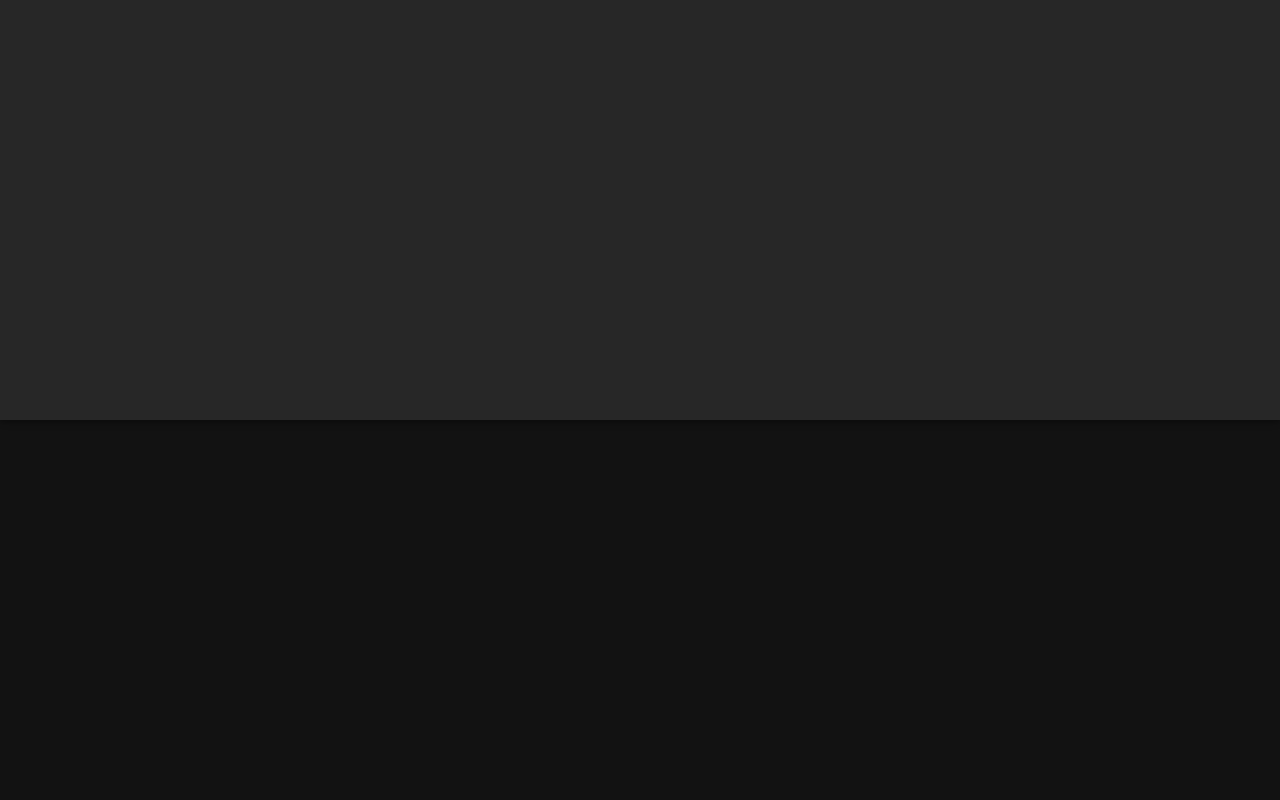
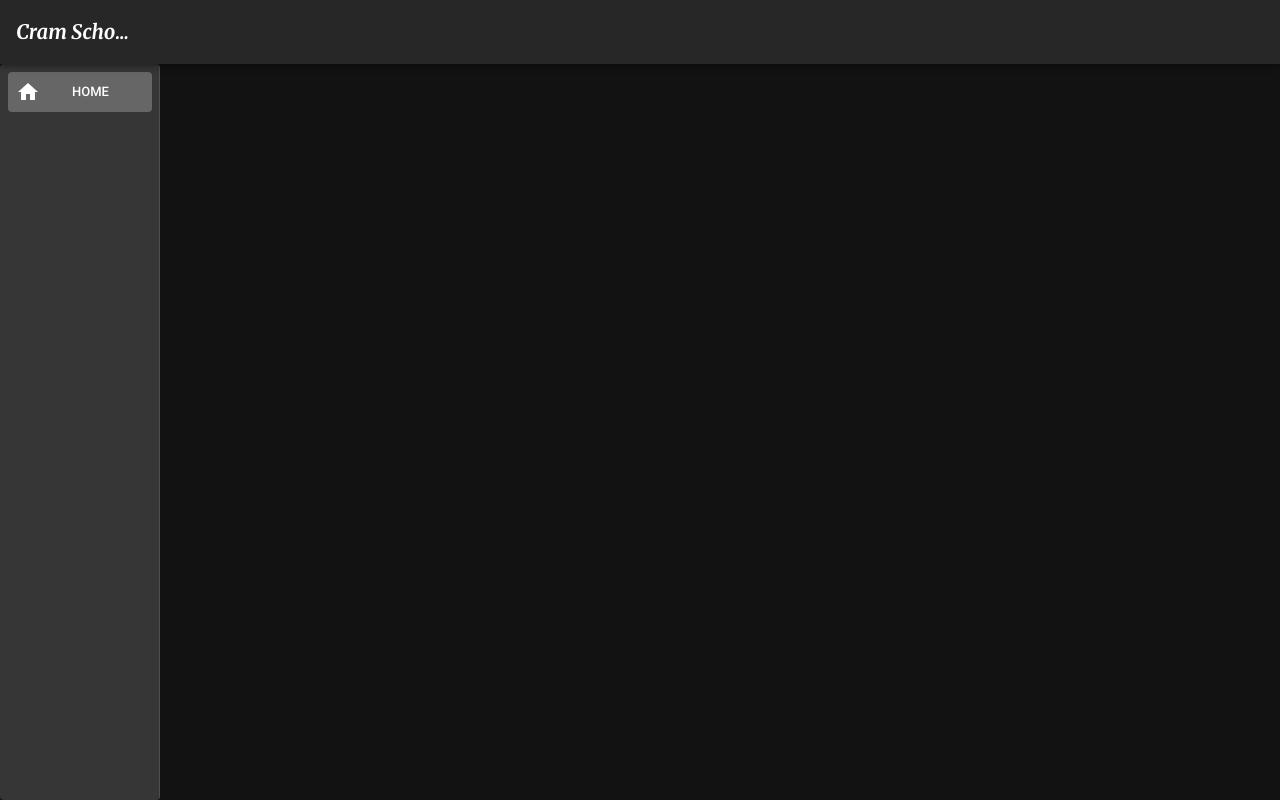
Before and after one commit to unyooon/CSMSite.FrontView, a Nuxt app: page / in a window 1280 px wide. Built offline with nearby package versions, Linux system fonts and the light colour scheme.

Commit message:
ヘッダーとサイドバー実装

```diff
--- a/assets/vuetify.scss
+++ b/assets/vuetify.scss
@@ -1,6 +1,11 @@
-.v-app-bar-title__placeholder {
-  font-family: 'Merriweather', sans-serif;
-}
+.v-app-bar-title__placeholder,
 .v-app-bar-title__content {
   font-family: 'Merriweather', sans-serif;
 }
+.nuxt-link-exact-active,
+.nuxt-link-active {
+  text-decoration: none;
+}
+.v-application a {
+  color: white !important;
+}
--- a/components/header/Appbar.vue
+++ /dev/null
@@ -1,3 +0,0 @@
-<template>
-  <v-app-bar color=""></v-app-bar>
-</template>
--- /dev/null
+++ b/components/layouts/Appbar.vue
@@ -0,0 +1,22 @@
+<template>
+  <v-app-bar dark app clipped-left>
+    <v-app-bar-title>Cram School</v-app-bar-title>
+  </v-app-bar>
+</template>
+
+<script lang="ts">
+import Vue from 'vue'
+
+type Data = {}
+
+export default Vue.extend({
+  data: (): Data => {
+    return {}
+  },
+  methods: {
+    openDrawer() {
+      this.$emit('openDrawer')
+    },
+  },
+})
+</script>
--- /dev/null
+++ b/components/layouts/Header.vue
@@ -0,0 +1,19 @@
+<template>
+  <div>
+    <Appbar />
+    <SideBar />
+  </div>
+</template>
+
+<script lang="ts">
+import Vue from 'vue'
+
+type Data = {}
+
+export default Vue.extend({
+  data: (): Data => {
+    return {}
+  },
+  methods: {},
+})
+</script>
--- /dev/null
+++ b/components/layouts/SideBar.vue
@@ -0,0 +1,57 @@
+<template>
+  <v-card>
+    <v-navigation-drawer permanent app clipped width="160px">
+      <v-list nav dense>
+        <v-list-item-group
+          v-for="(item, i) in sideBarItems"
+          :key="i"
+          v-model="group"
+          mandatory
+        >
+          <NuxtLink :to="item.url">
+            <v-list-item>
+              <v-list-item-icon>
+                <v-icon> {{ item.icon }} </v-icon>
+              </v-list-item-icon>
+              <v-list-item-title>{{ item.title }}</v-list-item-title>
+            </v-list-item>
+          </NuxtLink>
+        </v-list-item-group>
+      </v-list>
+    </v-navigation-drawer>
+  </v-card>
+</template>
+
+<script lang="ts">
+import Vue from 'vue'
+
+interface ISideBarItem {
+  icon: string
+  title: string
+  url: string
+}
+
+type Data = {
+  group: number | null
+}
+
+export default Vue.extend({
+  props: {},
+  data: (): Data => {
+    return {
+      group: null,
+    }
+  },
+  computed: {
+    sideBarItems(): ISideBarItem[] {
+      return [
+        {
+          icon: 'mdi-home',
+          title: 'HOME',
+          url: '/',
+        },
+      ]
+    },
+  },
+})
+</script>
--- a/layouts/default.vue
+++ b/layouts/default.vue
@@ -1,6 +1,6 @@
 <template>
   <v-app dark>
-    <Appbar />
+    <Header />
     <v-main>
       <v-container>
         <Nuxt />
--- a/nuxt.config.js
+++ b/nuxt.config.js
@@ -35,7 +35,11 @@ export default {
   ],
 
   // Auto import components: https://go.nuxtjs.dev/config-components
-  components: true,
+  components: [
+    '~/components/layouts',
+    '~/components/pages',
+    '~/components/ui'
+  ],
 
   // Modules for dev and build (recommended): https://go.nuxtjs.dev/config-modules
   buildModules: [
```
